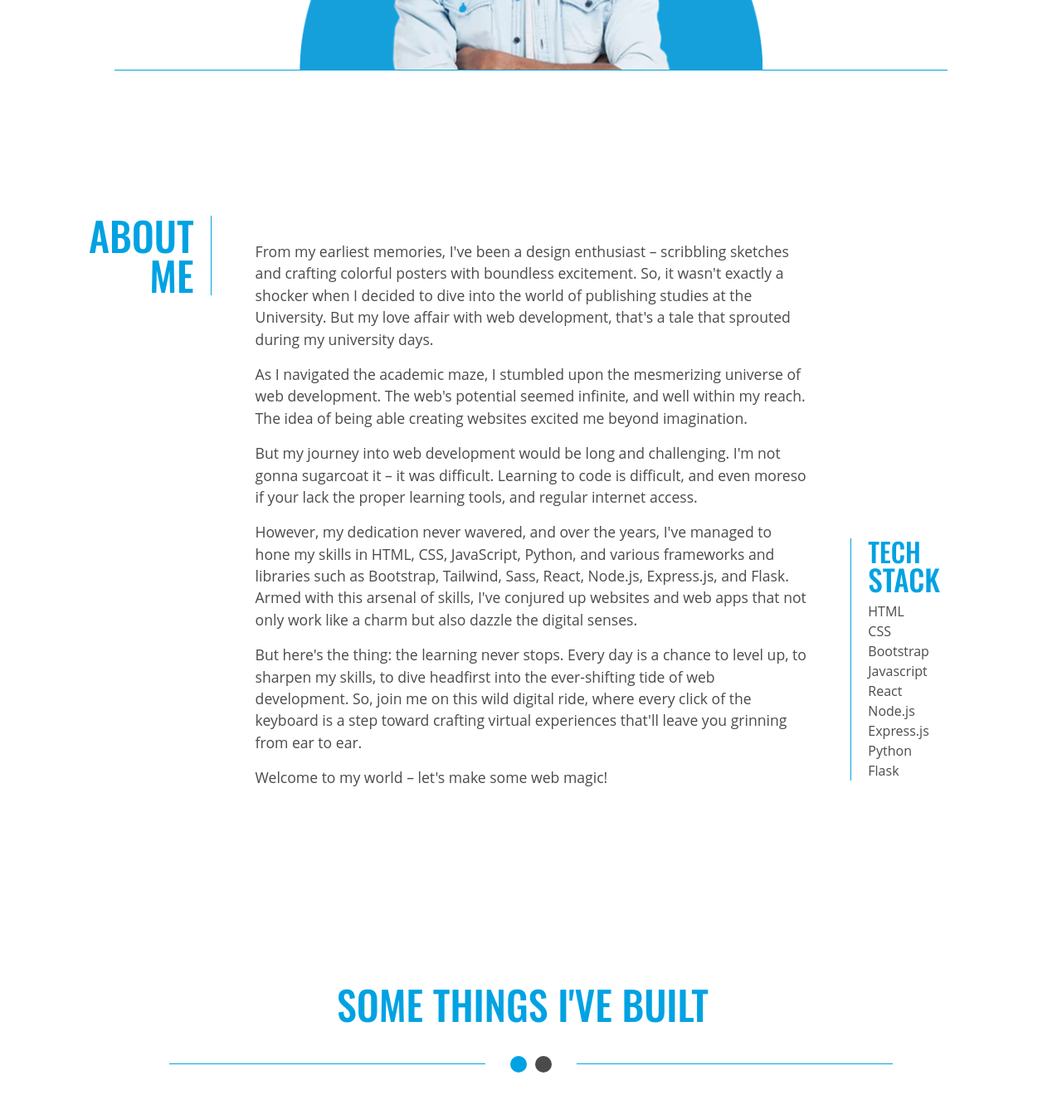
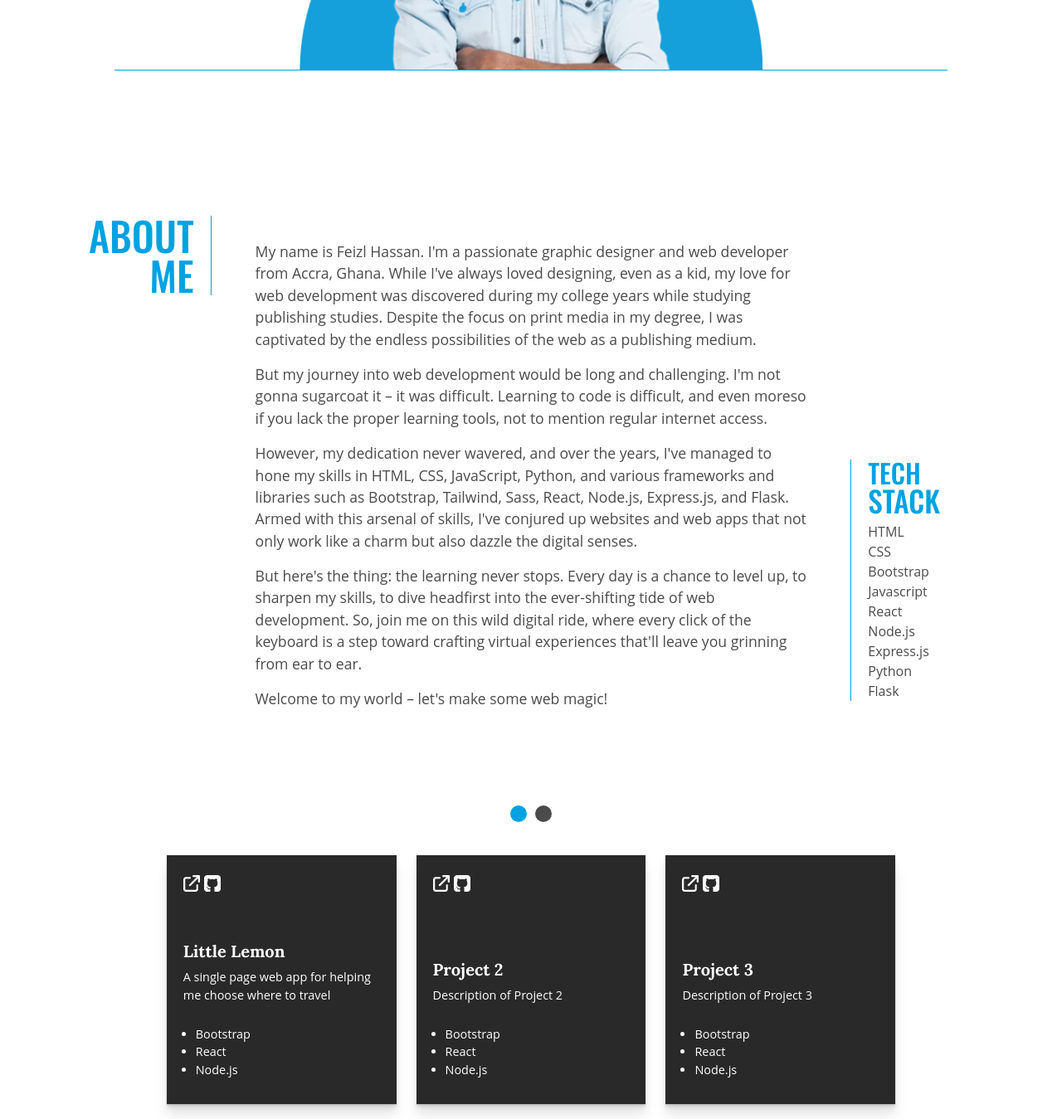
Before and after one commit to itsfeizl/itsfeizl.github.io, a plain HTML site: page index.html in a window 1280 px wide. Shown: the part 680-2029 px from the top of the page at 83% size. Drawn offline with nearby package versions, Linux system fonts and the light colour scheme; a web font is replaced by a local one.

Commit message:
Update on portfolio

```diff
--- a/css/styles.css
+++ b/css/styles.css
@@ -187,7 +187,7 @@ img {
     text-align: center;
     width: 100%;
     color: #4b4b4d;
-    padding: 140px 20px;
+    padding: 140px 20px 60px;
 }
 
 .about-container {
@@ -255,6 +255,8 @@ img {
 }
 
 
+
+
 /* END ABOUT ME SECTION */
 
 
@@ -298,9 +300,10 @@ img {
     display: flex;
     flex-direction: column;
     justify-content: space-between;
-    margin: 0 auto 60px;
-    width: 80%;
+    margin: 0 auto 40px;
+    width: 100%;
     padding: 0 10px;
+
 }
 
 .projects-navigation-box {
@@ -310,7 +313,7 @@ img {
 }
 
 .horizontal-bars {
-    width: 50%;
+    width: 75%;
     height: 1px;
     background-color: #01a2e2;
 }
@@ -318,7 +321,7 @@ img {
 .category-links {
     list-style-type: none;
     padding: 0;
-    margin: 0 30px;
+    margin: 0;
     display: flex;
   }
 
@@ -545,6 +548,10 @@ footer {
         padding: 0;
     }
 
+    .horizontal-bars {
+        width: 100%;
+    }
+
     /* CONTACT */
 
     .contact-section-text {
--- a/index.html
+++ b/index.html
@@ -162,24 +162,13 @@
               <div class="about-section-small">
                 <div class="about-section-text">
                   <p>
-                    From my earliest memories, I've been a design enthusiast –
-                    scribbling sketches and crafting colorful posters with
-                    boundless excitement. So, it wasn't exactly a shocker when I
-                    decided to dive into the world of publishing studies at the
-                    University. But my love affair with web development, that's
-                    a tale that sprouted during my university days.
-                  </p>
-                  <p>
-                    As I navigated the academic maze, I stumbled upon the
-                    mesmerizing universe of web development. The web's potential
-                    seemed infinite, and well within my reach. The idea of being
-                    able creating websites excited me beyond imagination.
+                    My name is Feizl Hassan. I'm a passionate graphic designer and web developer from Accra, Ghana. While I've always loved designing, even as a kid, my love for web development was discovered during my college years while studying publishing studies. Despite the focus on print media in my degree, I was captivated by the endless possibilities of the web as a publishing medium.
                   </p>
                   <p>
                     But my journey into web development would be long and
                     challenging. I'm not gonna sugarcoat it – it was difficult.
-                    Learning to code is difficult, and even moreso if your lack
-                    the proper learning tools, and regular internet access.
+                    Learning to code is difficult, and even moreso if you lack
+                    the proper learning tools, not to mention regular internet access.
                   </p>
                   <p>
                     However, my dedication never wavered, and over the years,
@@ -207,6 +196,7 @@
                     that'll leave you grinning from ear to ear.
                   </p>
                   <p>Welcome to my world – let's make some web magic!</p>
+
                 </div>
                 <div class="side for-small for-small-alt">
                   <div class="tech-stack">
@@ -259,11 +249,12 @@
       <section id="projects">
         <div class="container projects-section">
           <div class="projects-navigation">
-            <div class="section-heading section-heading-projects">
+
+            <!--<div class="section-heading section-heading-projects">
               <h2>Some Things I've Built</h2>
-            </div>
+            </div>-->
             <div class="projects-navigation-box">
-              <div class="horizontal-bars"></div>
+              <!--<div class="horizontal-bars"></div>-->
               <ul class="category-links">
                 <li>
                   <a href="#" class="category-link active" data-category="web-dev"></a>
@@ -272,7 +263,7 @@
                   <a href="#" class="category-link m-0" data-category="ux-design"></a>
                 </li>
               </ul>
-              <div class="horizontal-bars"></div>
+
             </div>
           </div>
           <div class="row">
```
